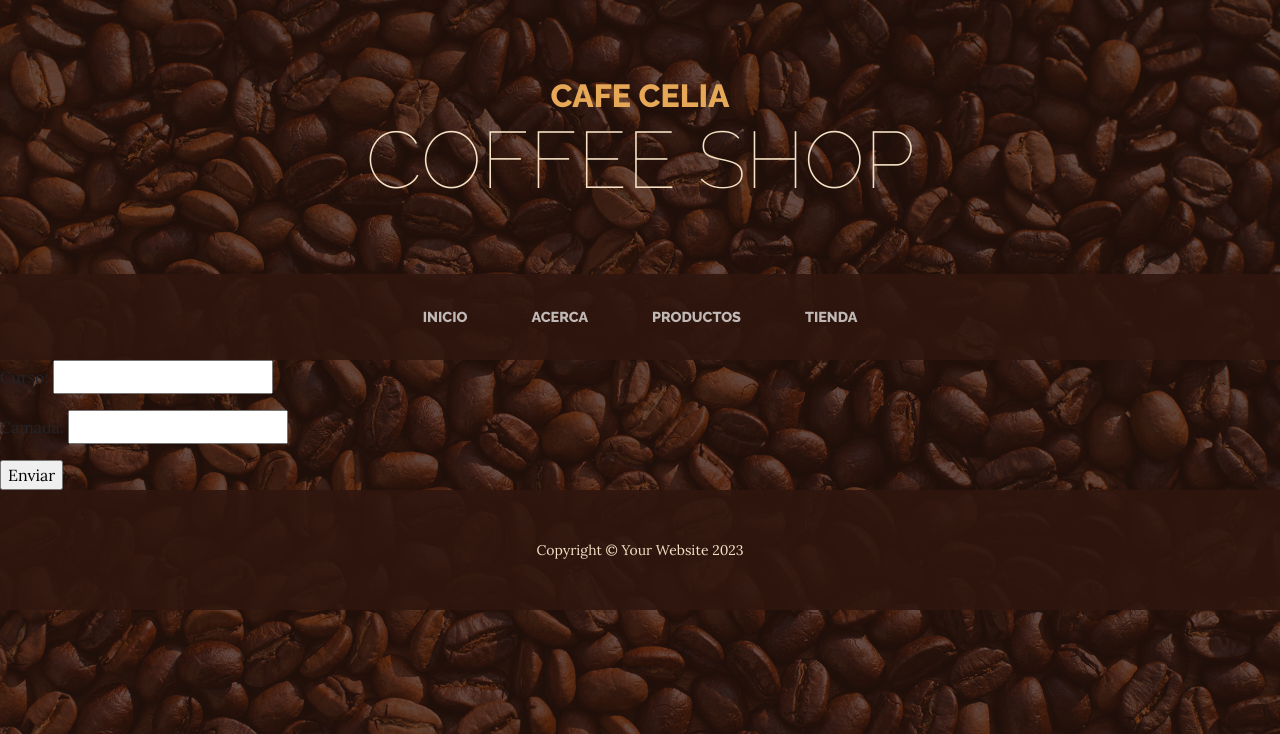
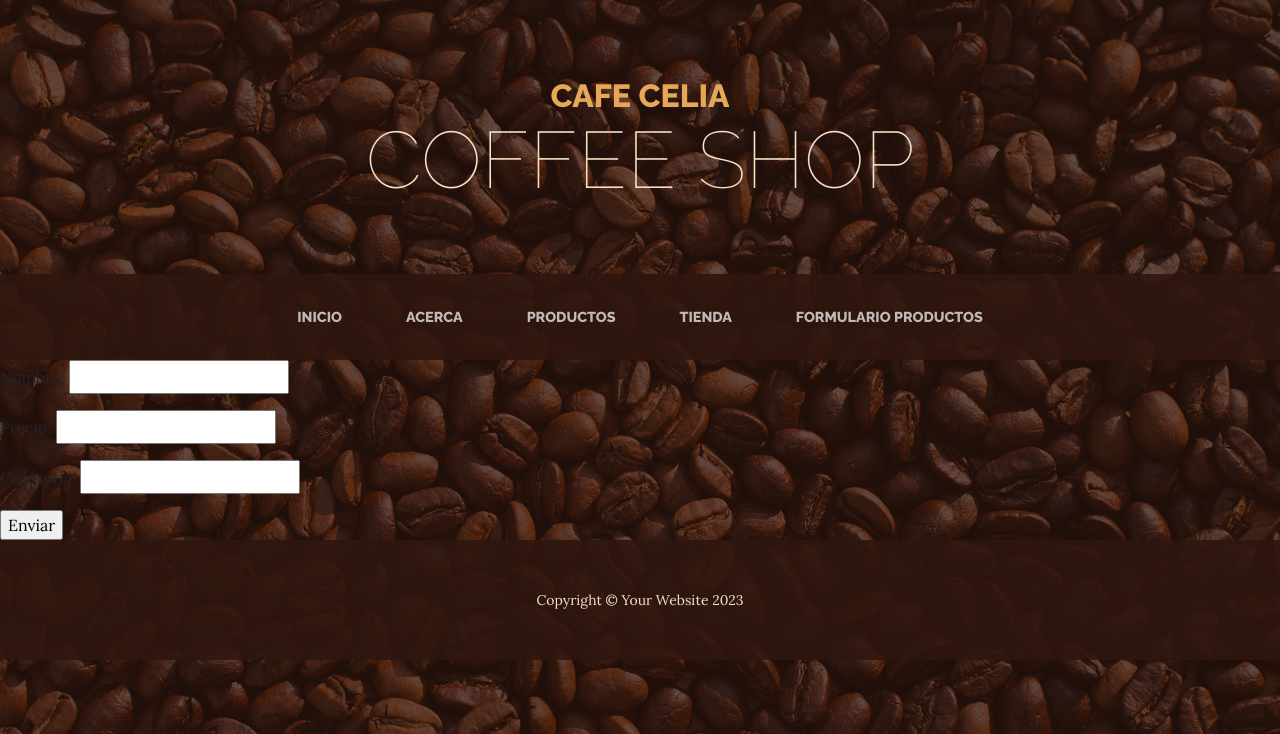
Before and after one commit to PELETITO1/tpf_shaieb, a Django app: page /app/productosformulario/ in a window 1280 px wide. Shown: the top 734 px of the page. Run offline with Django 4.2, Linux system fonts and the light colour scheme; some libraries are stand-ins or nearby versions.

Commit message:
tercer commit

```diff
--- a/tpf_shaieb/app/forms.py
+++ b/tpf_shaieb/app/forms.py
@@ -1,5 +1,5 @@
 from django import forms
-from app.models import producto
+from app.models import Producto
 
 class ProductosFormulario(forms.Form):
     nombre=forms.CharField()
--- a/tpf_shaieb/app/templates/app/ProductosFormulario.html
+++ b/tpf_shaieb/app/templates/app/ProductosFormulario.html
@@ -2,17 +2,15 @@
 
 {% load static %}
 
-{% block title %} Formulario - Agregar Curso {% endblock title %}
+{% block title %} Formulario - Agregar Producto {% endblock title %}
 
 {% block main %}
-    <!-- action: representa la url a la que nos va a re-dirigir y enviar la info.
-    Tiene prioridad por sobre la redirección que podamos colocar en views.py -->
-    <form action="/productos-formulario/" method="POST">
+    <form action="/productosformulario/" method="POST">
         {% csrf_token %}
-        <p>Curso: <input type="text" name="curso"></p>
-        <p>Camada: <input type="text" name="camada"></p>
+        <p>Nombre: <input type="text" name="nombre"></p>
+        <p>Precio: <input type="number" name="precio"></p>
+        <p>Categoría: <input type="text" name="categoria"></p>
 
         <input type="submit" value="Enviar">
-
     </form>
 {% endblock main %}
--- a/tpf_shaieb/app/templates/app/base.html
+++ b/tpf_shaieb/app/templates/app/base.html
@@ -32,6 +32,7 @@
                         <li class="nav-item px-lg-4"><a class="nav-link text-uppercase" href="{% url 'acerca' %}">Acerca</a></li>
                         <li class="nav-item px-lg-4"><a class="nav-link text-uppercase" href="{% url 'productos' %}">Productos</a></li>
                         <li class="nav-item px-lg-4"><a class="nav-link text-uppercase" href="{% url 'tienda' %}">Tienda</a></li>
+                        <li class="nav-item px-lg-4"><a class="nav-link text-uppercase" href="{% url 'FormConApi' %}">formulario productos</a></li>
                     </ul>
                 </div>
             </div>
--- a/tpf_shaieb/app/templates/app/form_con_api.html
+++ b/tpf_shaieb/app/templates/app/form_con_api.html
@@ -5,13 +5,11 @@
 {% block title %} Formulario con API {% endblock title %}
 
 {% block main %}
-    <!-- En este ejemplo dejamos el action vacío ya que lo manejamos desde la vista -->
-    <form action="" method="POST">
+    <form method="POST">
         {% csrf_token %}
         <table>
             {{ mi_formulario.as_table }}
         </table>
         <input type="submit" value="Enviar">
-
     </form>
 {% endblock main %}
--- a/tpf_shaieb/app/urls.py
+++ b/tpf_shaieb/app/urls.py
@@ -1,4 +1,3 @@
-
 from django.urls import path
 from app import views
 
@@ -7,11 +6,6 @@ urlpatterns = [
     path('acerca/', views.acerca, name="acerca"),
     path('productos/', views.productos, name="productos"),
     path('tienda/', views.tienda, name="tienda"),
-    path('productosformulario/', views.ProductosFormulario, name="ProductosFormulario")
+    path('productosformulario/', views.ProductosFormularioView, name="ProductosFormulario"),
+    path('form_con_api/', views.form_con_api, name="FormConApi"),
 ]
-
-forms_api= [
-    path('form_con_api/', views.form_con_api, name="FormConApi")
-]
-
-urlpatterns+=forms_api
--- a/tpf_shaieb/app/views.py
+++ b/tpf_shaieb/app/views.py
@@ -1,5 +1,5 @@
 from django.shortcuts import render
-from app.models import producto
+from app.models import Producto
 from app.forms import ProductosFormulario
 
 def inicio(request):
@@ -14,24 +14,30 @@ def productos(request):
 def tienda(request):
     return render(request, "app/tienda.html")
 
-
-
-def ProductosFormulario(request):
+def ProductosFormularioView(request):
     if request.method == 'POST':
-        productos = productos(nombre=request.POST['nombre'],precio=request.POST['precio'], categoria=request.POST['categoria'])
-        curso.save()
-        return render(request, "app/index.html")
-    return render(request,"app/ProductosFormulario.html")
+        producto = Producto(
+            nombre=request.POST['nombre'],
+            precio=request.POST['precio'],
+            categoria=request.POST['categoria']
+        )
+        producto.save()
+        return render(request, "app/inicio.html")
+    return render(request, "app/ProductosFormulario.html")
 
 def form_con_api(request):
     if request.method == "POST":
-        mi_formulario = ProductosFormulario(request.POST)  # Aquí me llega la información del HTML
+        mi_formulario = ProductosFormulario(request.POST)  # Procesa la información del formulario
         if mi_formulario.is_valid():
             informacion = mi_formulario.cleaned_data
-            producto = ProductosFormulario (  Nombre=informacion["Nombre"], Precio=informacion["Precio"], Categoria=informacion["Categoria"])
+            producto = Producto(
+                nombre=informacion["nombre"],
+                precio=informacion["precio"],
+                categoria=informacion["categoria"]
+            )
             producto.save()
-            return render(request, "app/index.html")
+            return render(request, "app/inicio.html")
     else:
-        mi_formulario = ProductosFormulario(request)
+        mi_formulario = ProductosFormulario()
 
     return render(request, "app/form_con_api.html", {"mi_formulario": mi_formulario})
```
Also changed, not shown: tpf_shaieb/app/admin.py (+4 -4 lines), tpf_shaieb/app/models.py (+9 -12 lines), tpf_shaieb/db.sqlite3.
